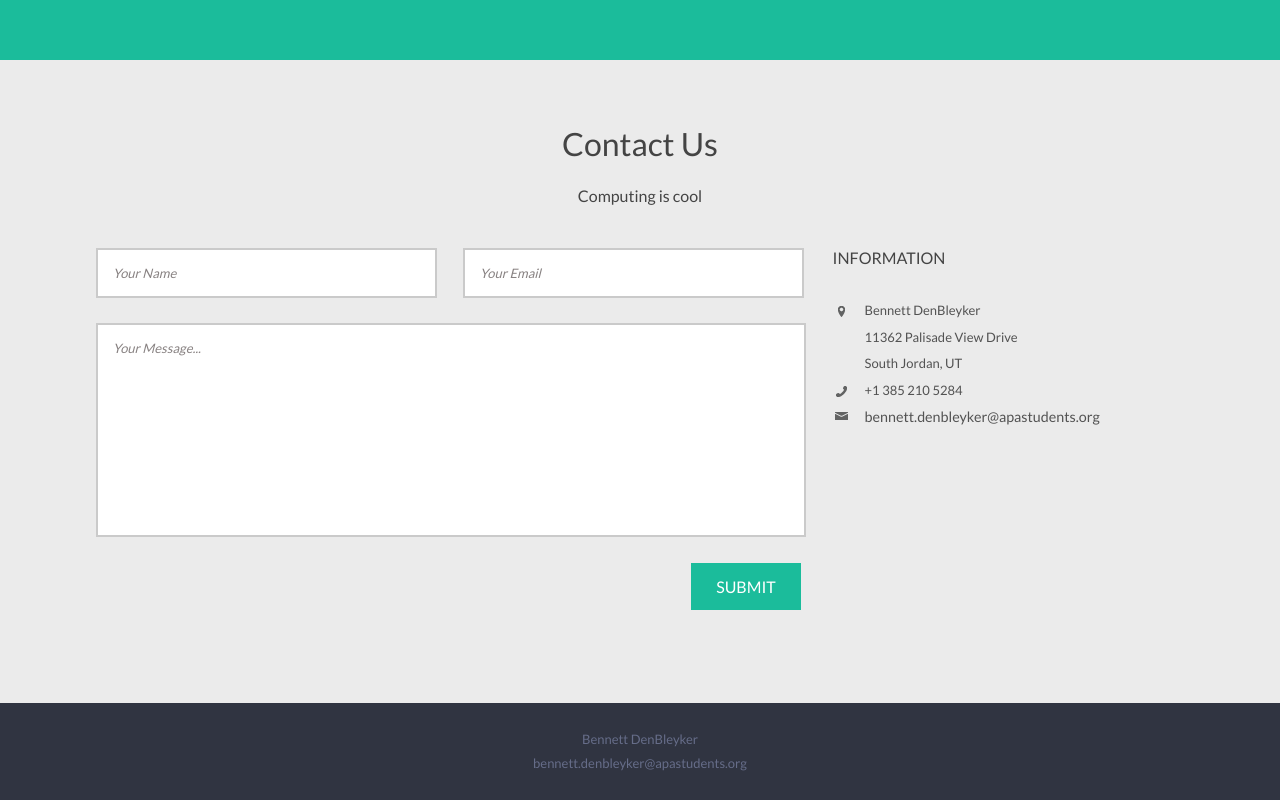
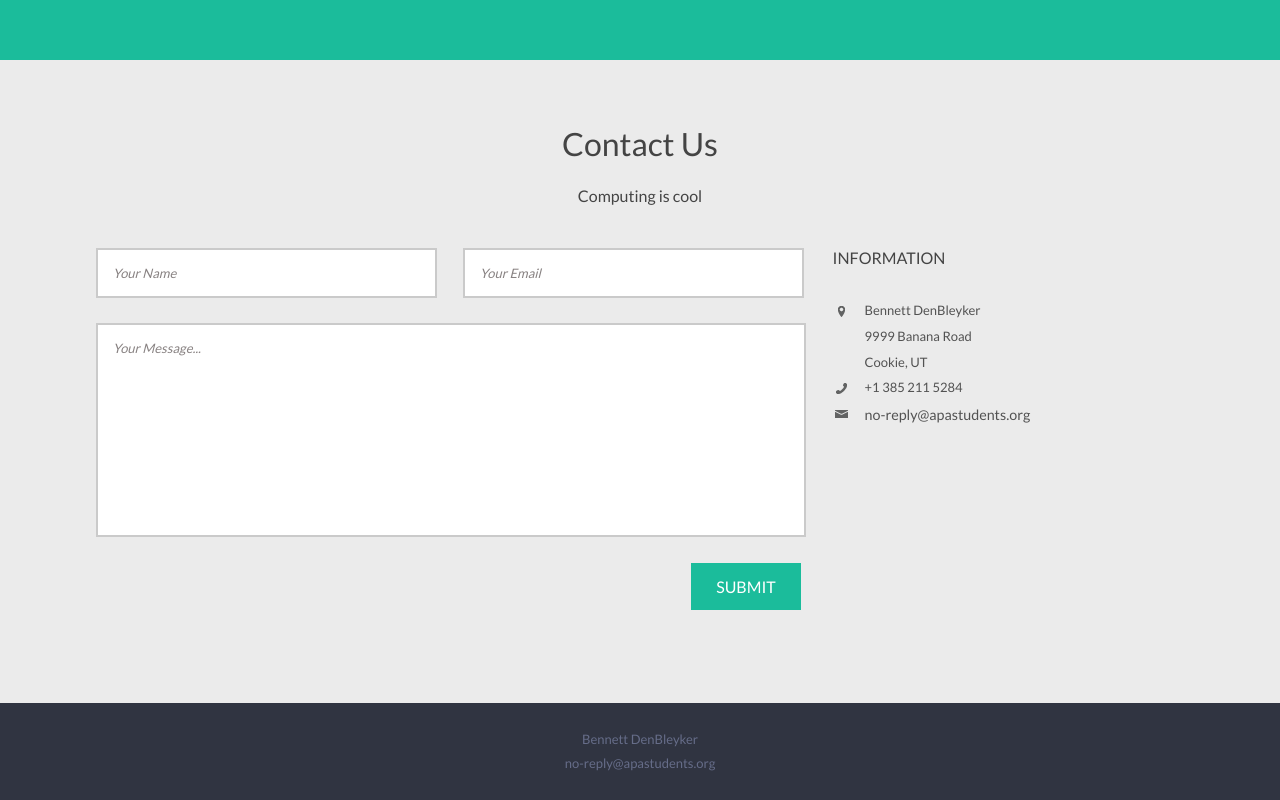
Before and after one commit to BDenBleyker/BDenBleyker.github.io, a plain HTML site: page web/index.html in a window 1280 px wide. Shown: the part 2241-3041 px from the top of the page. Drawn offline with Linux system fonts and the light colour scheme.

Commit message:
Update index.html

```diff
--- a/web/index.html
+++ b/web/index.html
@@ -419,8 +419,8 @@
 								<img src="images/location.png" alt=""/>
 								<div class="extra-wrap">
 								  <p>Bennett DenBleyker</p>
-								  <p>11362 Palisade View Drive</p>
-								  <p>South Jordan, UT</p>
+								  <p>9999 Banana Road</p>
+								  <p>Cookie, UT</p>
 								</div>
 								<div class="clear"> </div>
 							</li>
@@ -428,14 +428,14 @@
 							<li>
 								<img src="images/phone.png" alt=""/>
 								<div class="extra-wrap">
-									<p>+1 385 210 5284</p>
+									<p>+1 385 211 5284</p>
 								</div>
 								<div class="clear"> </div>
 							</li>
 							<li>
 								<img src="images/mail.png" alt=""/>
 								<div class="extra-wrap">
-									<p> <a href="mailto:bennett.denbleyker@apastudents.org"> bennett.denbleyker@apastudents.org</a></p>
+									<p> <a href="mailto:no-reply@apastudents.org"> no-reply@apastudents.org</a></p>
 								</div>
 								<div class="clear"> </div>
 							</li>
@@ -450,7 +450,7 @@
      	<div class="wrap">
         <div class="copy">
 		    <p>Bennett DenBleyker</p>
-		    <p>bennett.denbleyker@apastudents.org</p>
+		    <p>no-reply@apastudents.org</p>
 		</div>
 		<script type="text/javascript">
 							$(document).ready(function() {
```
